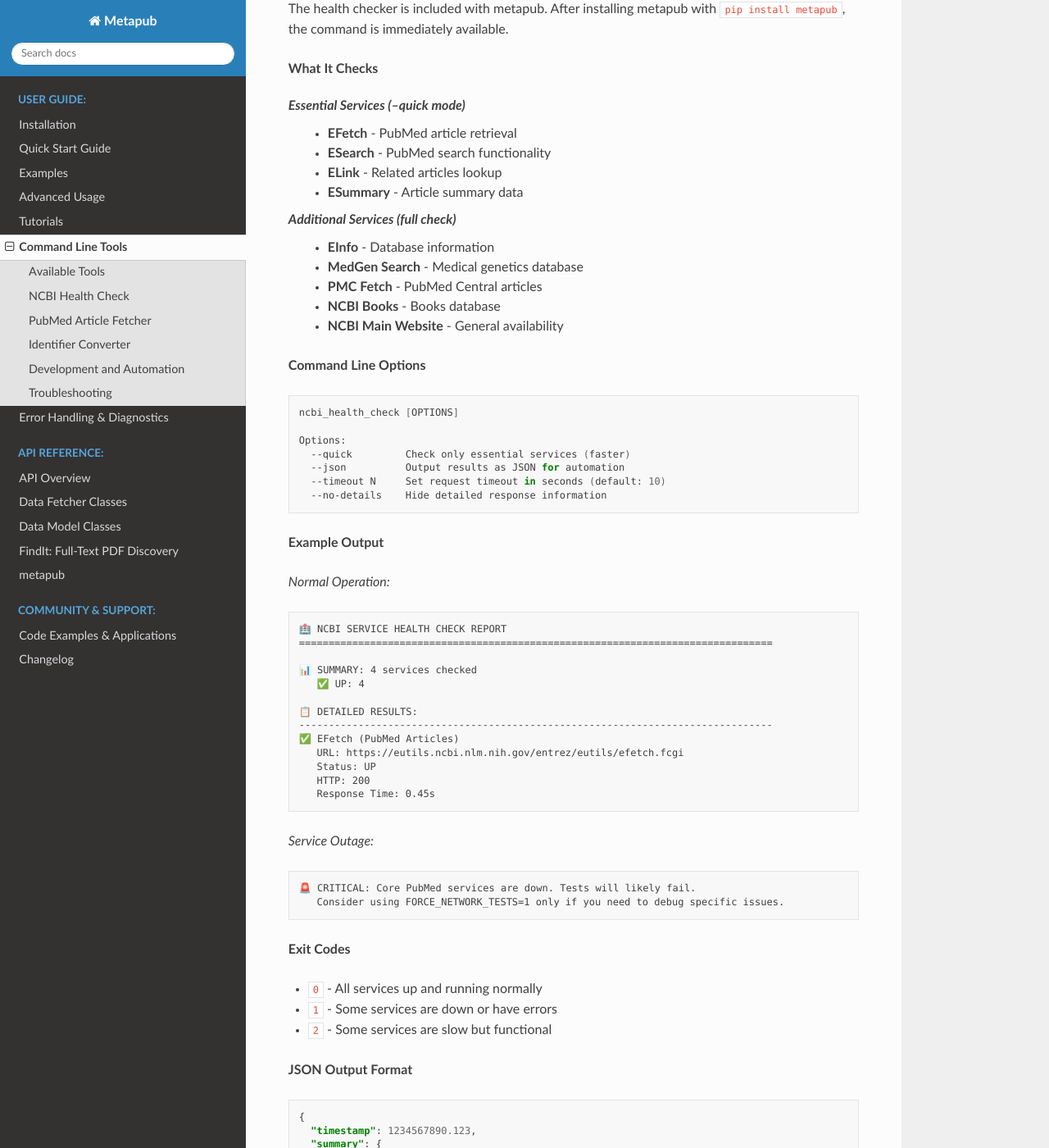
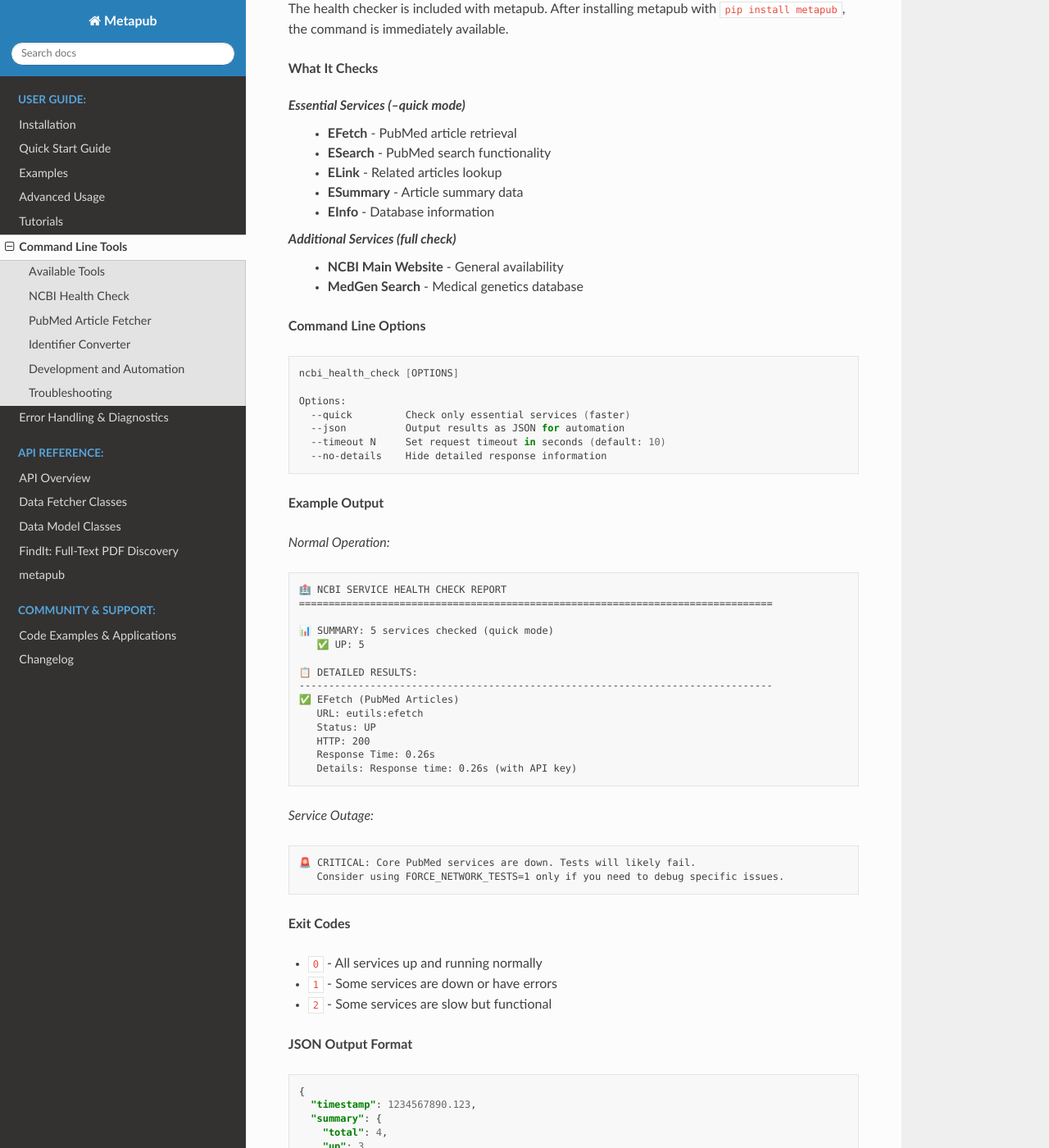
Before and after one commit to metapub/metapub, a Sphinx documentation site: the page built from docs/command_line_tools.rst, in a window 1280 px wide and 1400 px high, scrolled down 868 px. Shown: the whole window at 82% size. Built offline with Sphinx 7.4.7 and the Read the Docs theme 3.1.0, drawn with Linux system fonts in a browser that asks for light colours.

Commit message:
make ncbi_health_check use NCBI_API_KEY. remove redundant chex

```diff
--- a/docs/command_line_tools.rst
+++ b/docs/command_line_tools.rst
@@ -41,13 +41,11 @@
    - **ESearch** - PubMed search functionality
    - **ELink** - Related articles lookup
    - **ESummary** - Article summary data
+   - **EInfo** - Database information
 
 *Additional Services (full check)*
-   - **EInfo** - Database information
+   - **NCBI Main Website** - General availability
    - **MedGen Search** - Medical genetics database
-   - **PMC Fetch** - PubMed Central articles
-   - **NCBI Books** - Books database
-   - **NCBI Main Website** - General availability
 
 **Command Line Options**
 
@@ -70,16 +68,17 @@
    🏥 NCBI SERVICE HEALTH CHECK REPORT
    ================================================================================
 
-   📊 SUMMARY: 4 services checked
-      ✅ UP: 4
+   📊 SUMMARY: 5 services checked (quick mode)
+      ✅ UP: 5
 
    📋 DETAILED RESULTS:
    --------------------------------------------------------------------------------
    ✅ EFetch (PubMed Articles)
-      URL: https://eutils.ncbi.nlm.nih.gov/entrez/eutils/efetch.fcgi
+      URL: eutils:efetch
       Status: UP
       HTTP: 200
-      Response Time: 0.45s
+      Response Time: 0.26s
+      Details: Response time: 0.26s (with API key)
 
 *Service Outage:*
 
```
Also changed, not shown: 1 other file.
